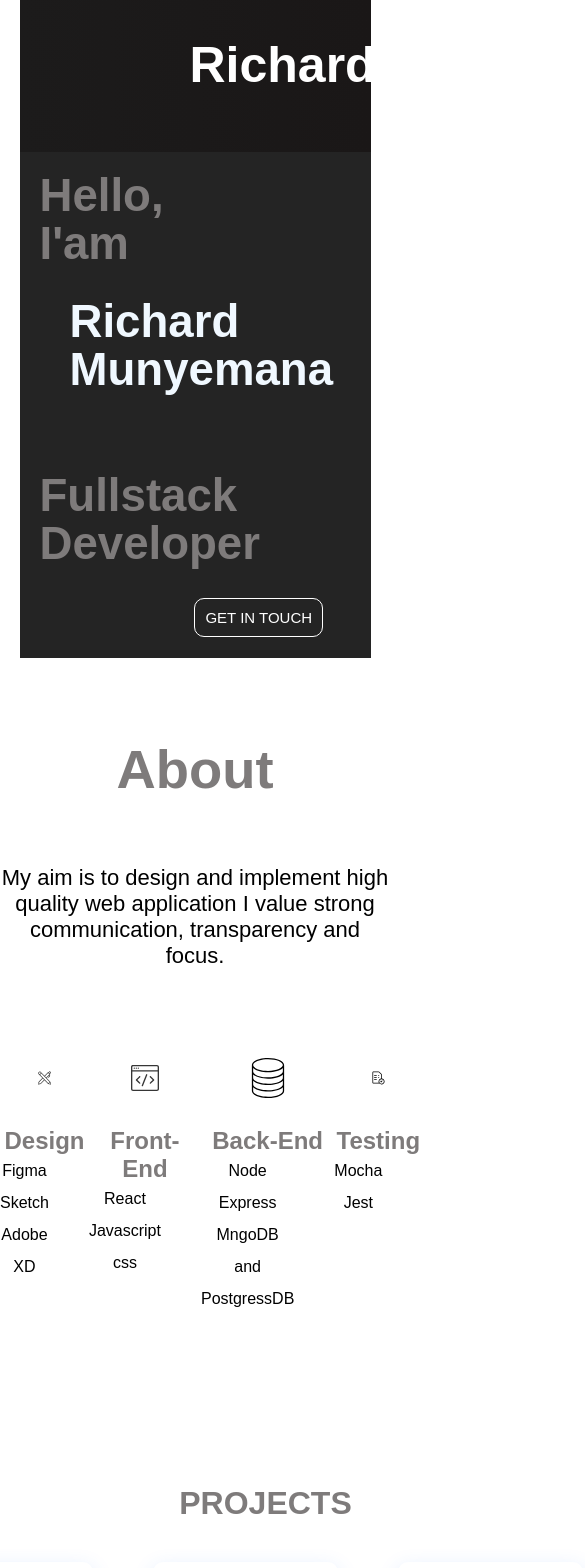
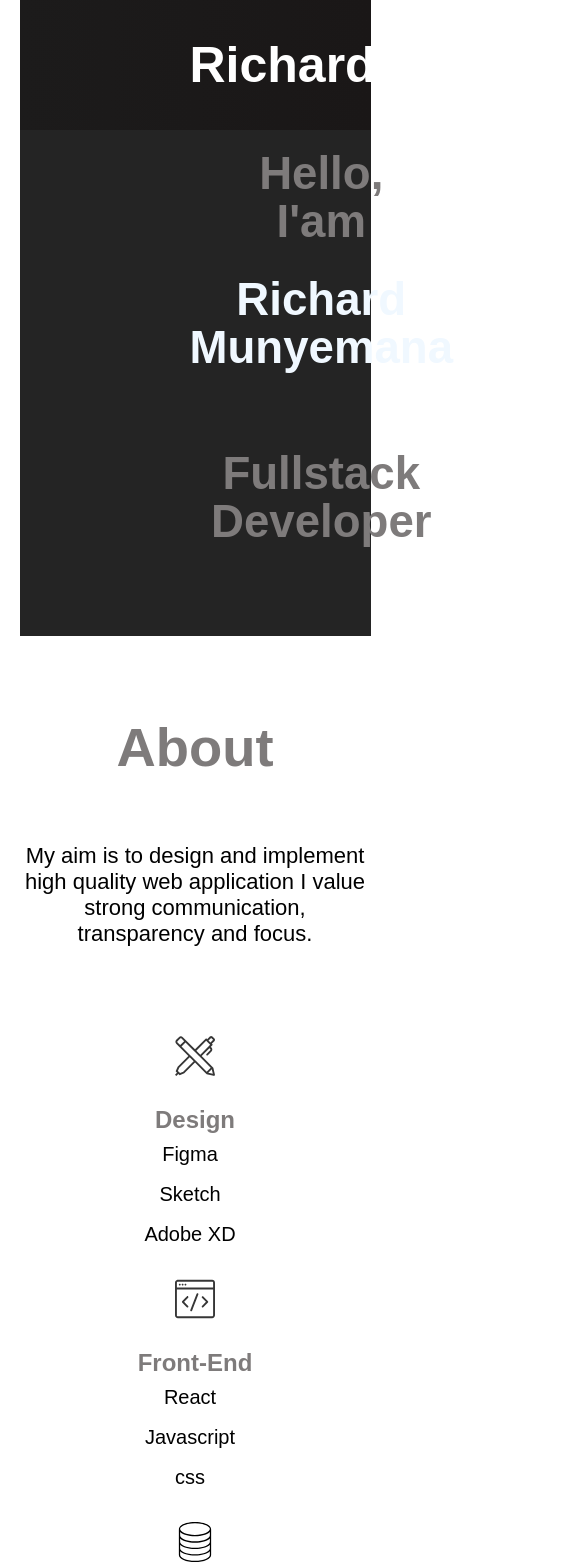
Before and after one commit to Code-250/My-Brand, a React (Create React App) app in the folder my-app/: page / in a window 390 px wide. Shown: the top 1568 px of the page, 585 px wide, since content can reach past the window. Built offline with nearby package versions, Linux system fonts and the light colour scheme.

Commit message:
hello section and about mediaqueries

```diff
--- a/my-app/src/About.js
+++ b/my-app/src/About.js
@@ -39,7 +39,7 @@ function About(){
                         <ul>
                             <li>Node</li>
                             <li>Express</li>
-                            <li>MngoDB and PostgressDB</li>
+                            <li>MongoDB and PostgressDB</li>
                         </ul>
                     </div>
                     <div classNane='Testing skill'>
--- a/my-app/src/App.css
+++ b/my-app/src/App.css
@@ -92,10 +92,7 @@ html{
     .brand-title{
       margin-left:150px;
     }
-    .menu-icon{
-      display:flex;
-      background-color:white;
-    }
+
   }
 /* =============================Hello section ==================*/
 /* =============================Hello section ==================*/
@@ -139,7 +136,21 @@ img{
   margin:10px;
 }
 @media screen and (max-width:768px){
-
+ .profile{
+   display:none;
+ }
+ .btns{
+  display:none;
+ }
+ .greetings{
+   display:flex;
+   flex-direction: column;
+   text-align:center;
+   margin-left:120px;
+ }
+ #button-btn{
+   display:none;
+ }
 }
 
 /* ===========================About section========================== */
@@ -184,6 +195,23 @@ li{
   text-decoration: none;
   line-height: 2;
 }
+@media screen and (max-width:768px){
+  .about-intro{
+    width:90%;
+  }
+  .skill-container{
+    display:flex;
+    flex-direction:column;
+    width:100%;
+    font-size:20px;
+  }
+  .img-skill{
+    max-width:5rem;
+  }
+  li{
+    margin-left:30px;
+  }
+}
 
 /*======================= cards section
  =======================================*/
@@ -215,7 +243,7 @@ li{
     margin-bottom: 24px;
     display:flex;
   }
-  .cards__item {
+  .cards__items {
 
    display:flex;
    flex-direction:row;
@@ -227,7 +255,7 @@ li{
 .cards__item__link {
   padding :20px;
    /* display:grid;
-   grid-template-columns: 1fr,1fr,1fr; */
+   grid-template-rows: 1fr,1fr,1fr; */
     box-shadow: 0 6px 20px rgba(56, 125, 255, 0.17);
     -webkit-filter: drop-shadow(0 6px 20px rgba(56, 125, 255, 0.017));
     filter: drop-shadow(0 6px 20px rgba(56, 125, 255, 0.017));
@@ -265,6 +293,19 @@ li{
     line-height: 24px;
     margin:0px;
     padding:0px;
+  }
+  @media screen and(max-width:768px){
+    .cards__items{
+      flex-direction:column;
+    }
+    .cards__items {
+
+      display:flex;
+      flex-direction:column;
+       border-radius: 10px;
+       padding:10px;
+
+     }
   }
 
 
--- a/my-app/src/index.js
+++ b/my-app/src/index.js
@@ -3,7 +3,6 @@ import ReactDOM from 'react-dom';
 import './index.css';
 import App from './App';
 import reportWebVitals from './reportWebVitals';
-// import "bulma/css/bulma.min.css";
 import "./App.css"
 
 ReactDOM.render(
```
Also changed, not shown: my-app/src/UI/components/Login.js (line endings or trailing spaces), 1 other file (tests, documents, lock files or other folders).
